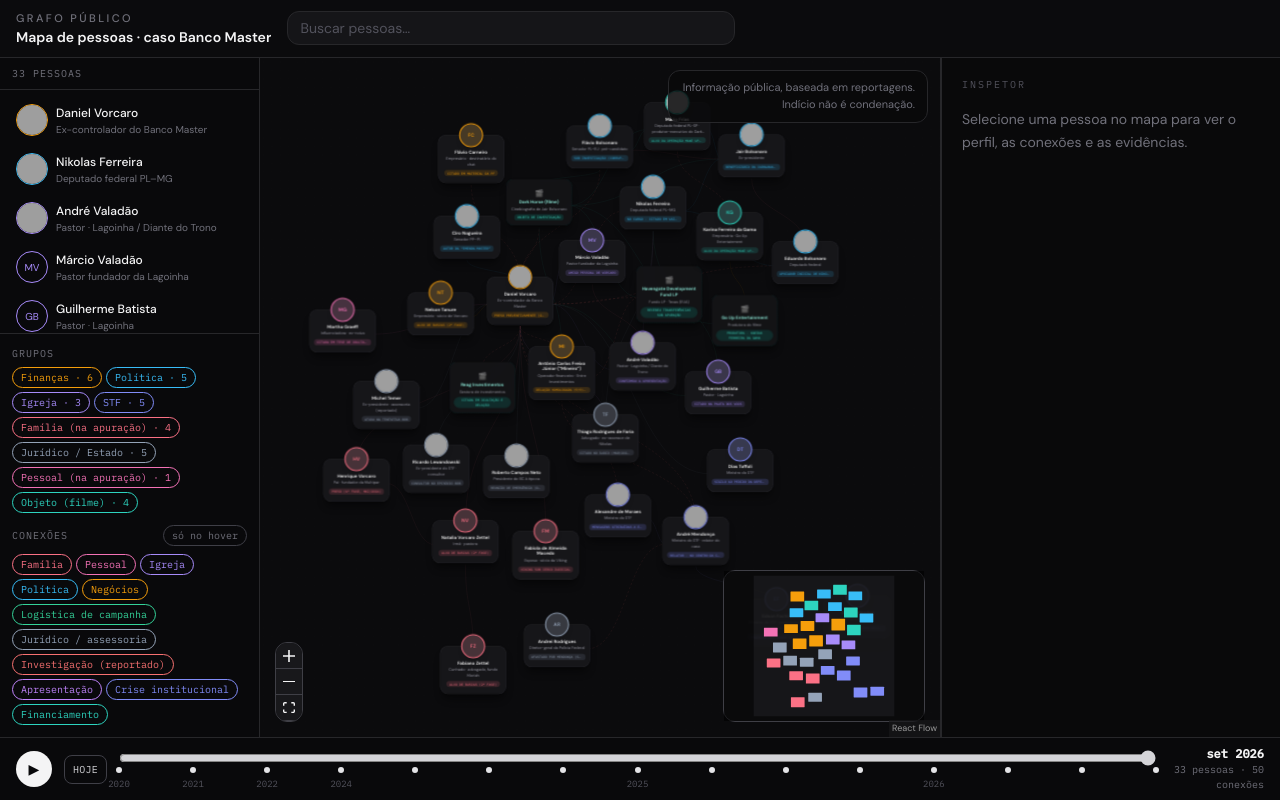
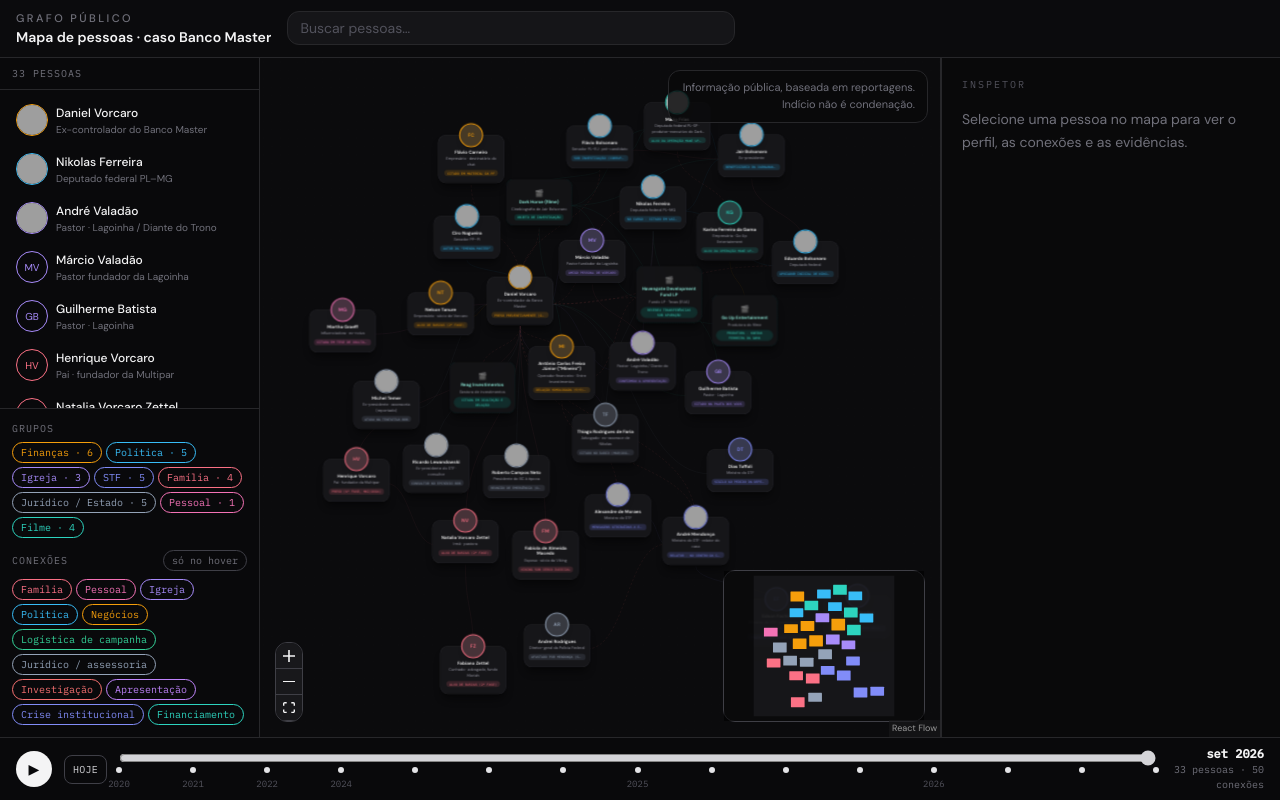
Before and after one commit to savioserra/vorcaro, a React (Vite) app: page / in a window 1280 px wide. Built offline with nearby package versions, Linux system fonts and the light colour scheme; grey boxes are pictures that could not be loaded.

Commit message:
ui: rótulos de grupos/relações sem parênteses

```diff
--- a/src/data/graph.ts
+++ b/src/data/graph.ts
@@ -14,10 +14,10 @@
   politics: { label: "Política", ring: "#38bdf8", fill: "rgba(56,189,248,.15)" },
   church: { label: "Igreja", ring: "#a78bfa", fill: "rgba(167,139,250,.15)" },
   stf: { label: "STF", ring: "#818cf8", fill: "rgba(129,140,248,.18)" },
-  family: { label: "Família (na apuração)", ring: "#fb7185", fill: "rgba(251,113,133,.15)" },
+  family: { label: "Família", ring: "#fb7185", fill: "rgba(251,113,133,.15)" },
   legal: { label: "Jurídico / Estado", ring: "#94a3b8", fill: "rgba(148,163,184,.15)" },
-  personal: { label: "Pessoal (na apuração)", ring: "#f472b6", fill: "rgba(244,114,182,.15)" },
-  movie: { label: "Objeto (filme)", ring: "#2dd4bf", fill: "rgba(45,212,191,.15)" },
+  personal: { label: "Pessoal", ring: "#f472b6", fill: "rgba(244,114,182,.15)" },
+  movie: { label: "Filme", ring: "#2dd4bf", fill: "rgba(45,212,191,.15)" },
 };
 
 export const RELATIONS: Record<RelationKey, { label: string; color: string }> = {
@@ -28,7 +28,7 @@
   business: { label: "Negócios", color: "#f59e0b" },
   campaign: { label: "Logística de campanha", color: "#34d399" },
   legal: { label: "Jurídico / assessoria", color: "#94a3b8" },
-  investigation: { label: "Investigação (reportado)", color: "#f87171" },
+  investigation: { label: "Investigação", color: "#f87171" },
   intro: { label: "Apresentação", color: "#c084fc" },
   stf: { label: "Crise institucional", color: "#818cf8" },
   movie: { label: "Financiamento", color: "#2dd4bf" },
```
